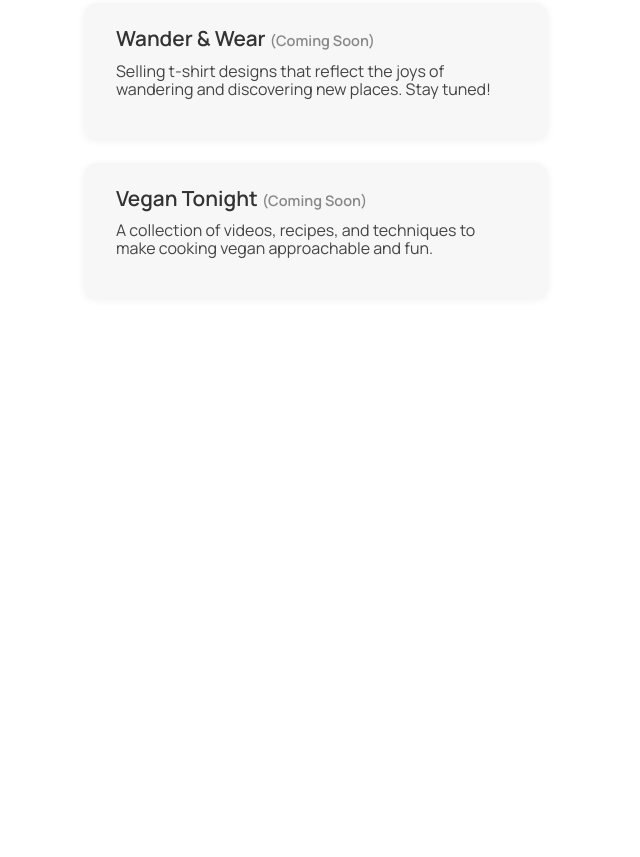
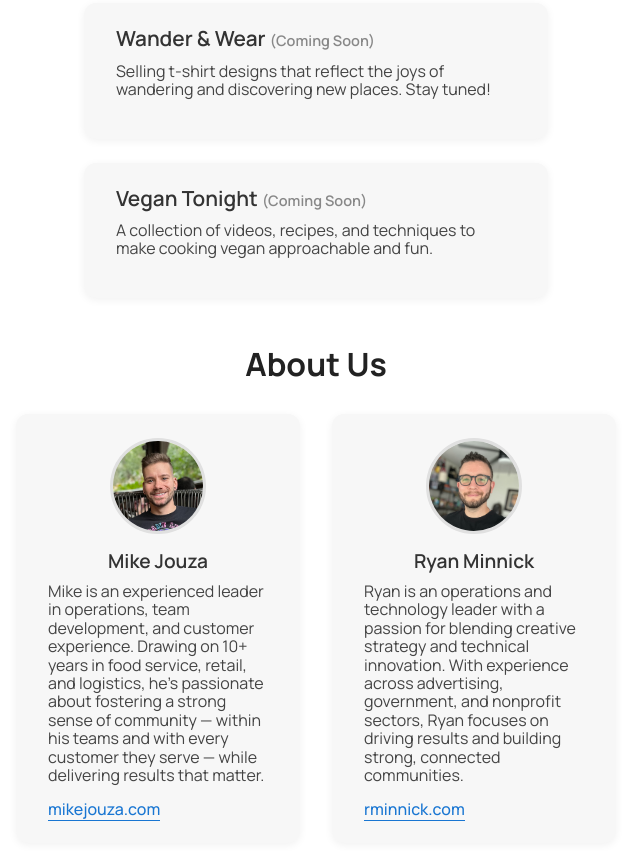
Before and after one commit to rminnick/mjrm, a website built with Parcel: page index.html in a window 1280 px wide. Shown: the part 796-1653 px from the top of the page, without its empty margins (0-640 px from the left). Before the commit the page ends 1142 px from the top, so only its background shows below. Built offline with nearby package versions, Linux system fonts and the light colour scheme.

Commit message:
added bios

```diff
--- a/css/main.css
+++ b/css/main.css
@@ -101,6 +101,97 @@ textarea {
 /* ==========================================================================
    Author's custom styles
    ========================================================================== */
+
+.about-section {
+  margin: 3em 0 2em 0;
+  font-family: 'Manrope', sans-serif;
+}
+
+.about-section h2 {
+  font-size: 2em;
+  margin-bottom: 1em;
+  font-weight: 700;
+  text-align: center;
+}
+
+.about-cards {
+  display: flex;
+  flex-direction: row;
+  gap: 2em;
+  justify-content: center;
+  align-items: stretch;
+}
+
+.about-card {
+  background: #f7f7f7;
+  border-radius: 12px;
+  box-shadow: 0 2px 8px rgba(0,0,0,0.06);
+  padding: 1.5em 2em;
+  max-width: 320px;
+  width: 100%;
+  display: flex;
+  flex-direction: column;
+  align-items: center;
+  transition: box-shadow 0.2s;
+}
+
+.about-card-photo {
+  width: 90px;
+  height: 90px;
+  object-fit: cover;
+  border-radius: 50%;
+  border: 3px solid #e0e0e0;
+  margin-bottom: 1em;
+  background: #fafafa;
+  display: block;
+}
+
+
+.about-card:hover {
+  box-shadow: 0 4px 16px rgba(0,0,0,0.10);
+}
+
+.about-card-header {
+  font-size: 1.2em;
+  font-weight: 600;
+  margin-bottom: 0.5em;
+  color: #333;
+  font-family: 'Manrope', sans-serif;
+}
+
+.about-card-bio {
+  color: #444;
+  font-size: 1em;
+  margin: 0 0 1em 0;
+  font-family: 'Manrope', sans-serif;
+  font-weight: 400;
+}
+
+.about-card-link {
+  color: #1976d2;
+  text-decoration: none;
+  font-weight: 500;
+  border-bottom: 1px solid #1976d2;
+  transition: color 0.2s, border-color 0.2s;
+  font-family: 'Manrope', sans-serif;
+}
+
+.about-card-link:hover {
+  color: #0d47a1;
+  border-bottom: 1px solid #0d47a1;
+}
+
+@media (max-width: 900px) {
+  .about-cards {
+    flex-direction: column;
+    gap: 1.5em;
+    align-items: center;
+  }
+  .about-card {
+    max-width: 95%;
+    padding: 1em 1em;
+  }
+}
 
 .logo-container {
   padding: 2em 0 1.5em 0;
--- a/index.html
+++ b/index.html
@@ -63,8 +63,28 @@
     </div>
   </div>
 
-
-
+  <!-- About Us Section -->
+  <div class="about-section">
+    <h2>About Us</h2>
+    <div class="about-cards">
+      <div class="about-card">
+        <img class="about-card-photo" src="/img/mike-sq.jpeg" alt="Mike Jouza profile photo" />
+        <div class="about-card-header">Mike Jouza</div>
+        <div class="about-card-body">
+          <p class="about-card-bio">Mike is an experienced leader in operations, team development, and customer experience. Drawing on 10+ years in food service, retail, and logistics, he’s passionate about fostering a strong sense of community — within his teams and with every customer they serve — while delivering results that matter.</p>
+          <a class="about-card-link" href="https://mikejouza.com" target="_blank" rel="noopener">mikejouza.com</a>
+        </div>
+      </div>
+      <div class="about-card">
+        <img class="about-card-photo" src="/img/ryan-sq.jpeg" alt="Ryan Minnick profile photo" />
+        <div class="about-card-header">Ryan Minnick</div>
+        <div class="about-card-body">
+          <p class="about-card-bio">Ryan is an operations and technology leader with a passion for blending creative strategy and technical innovation. With experience across advertising, government, and nonprofit sectors, Ryan focuses on driving results and building strong, connected communities.</p>
+          <a class="about-card-link" href="https://rminnick.com" target="_blank" rel="noopener">rminnick.com</a>
+        </div>
+      </div>
+    </div>
+  </div>
 
 
   <script src="js/vendor/modernizr-3.11.2.min.js"></script>
```
Also changed, not shown: img/mike-sq.jpeg (added), img/ryan-sq.jpeg (added).
